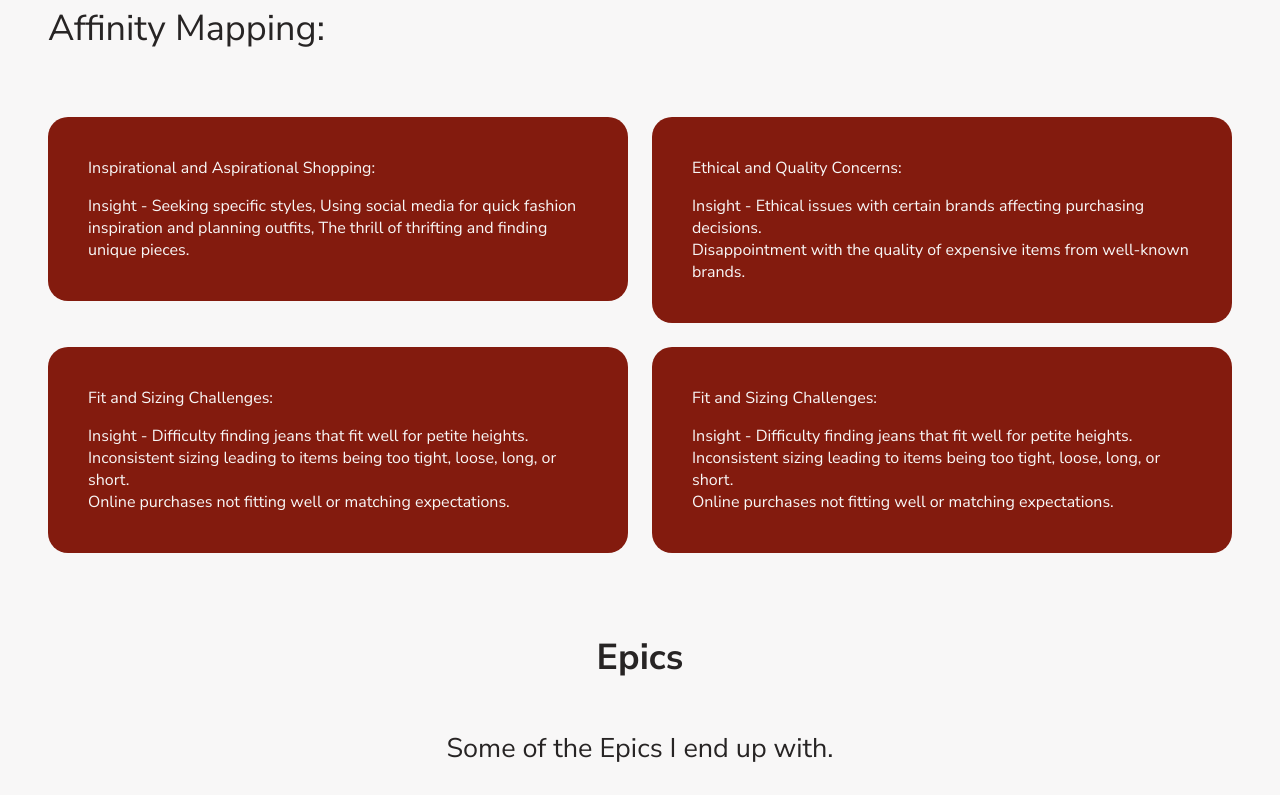
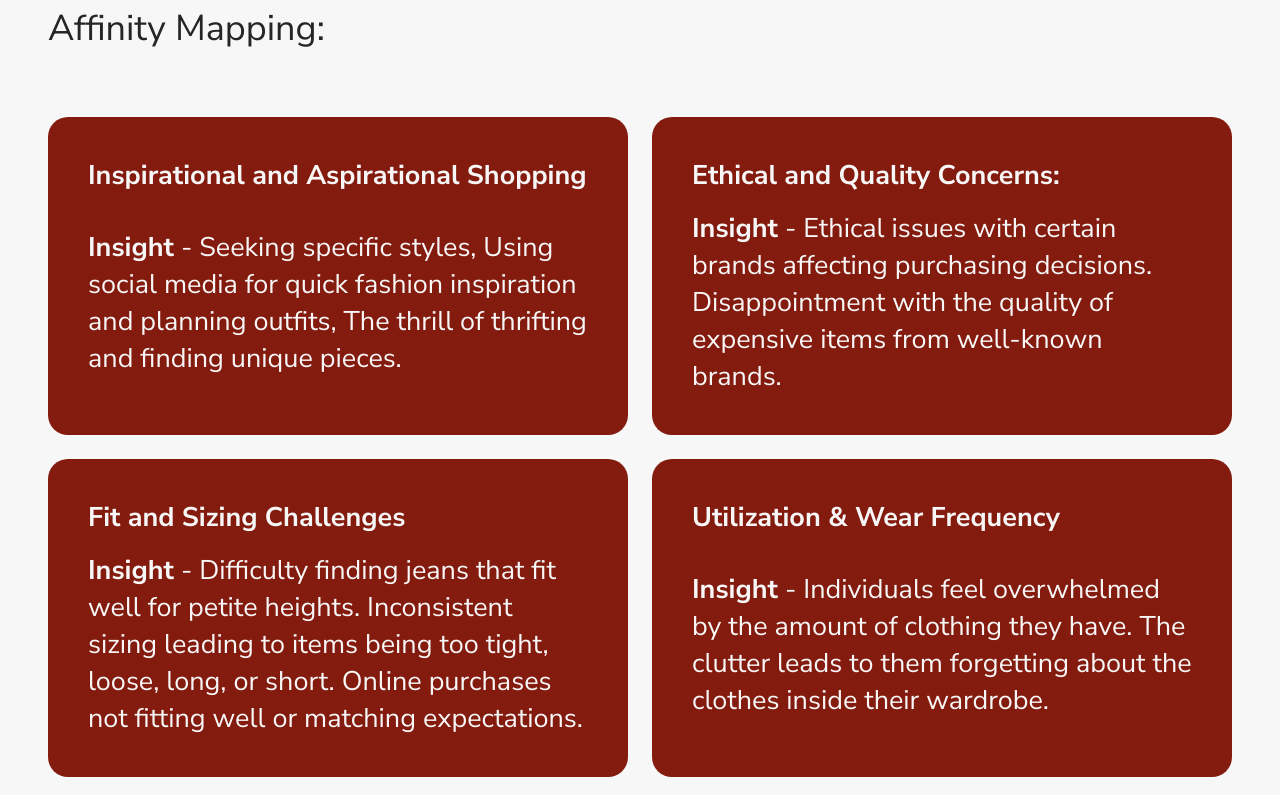
Before and after one commit to clayton-duarte/julias-portfolio-nextjs, a Next.js app: page /work/highkey-app-case-study in a window 1280 px wide. Shown: the part 10065-10860 px from the top of the page. Built offline with nearby package versions, Linux system fonts and the light colour scheme.

Commit message:
feat: ThemesSection ready

```diff
--- a/src/components/highKeySections/ThemesSection.tsx
+++ b/src/components/highKeySections/ThemesSection.tsx
@@ -11,36 +11,36 @@ export default function ThemesSection() {
         <Text.H4 bold={false} m='3rem 0'>
           The following were the core themes and insights that emerged through Affinity Mapping:
         </Text.H4>
-        <Grid xs='1fr 1fr' gap='1.5rem'>
+        <Grid xs='1fr 1fr' align="justify" gap='1.5rem'>
           <Grid bg='PRIMARY' color='WHITE' radius='1.25rem' p='2.5rem'>
-            <Text>Inspirational and Aspirational Shopping:</Text>
-            <Text>
-              Insight - Seeking specific styles, Using social media for quick fashion inspiration and planning outfits, The thrill of thrifting and finding unique pieces.
-            </Text>
+            <Text.H5>Inspirational and Aspirational Shopping</Text.H5>
+            <Text.H5 bold={false}>
+              <Text.Strong>Insight</Text.Strong>{' '}
+              - Seeking specific styles, Using social media for quick fashion inspiration and planning outfits, The thrill of thrifting and finding unique pieces.
+            </Text.H5>
           </Grid>
           <Grid bg='PRIMARY' color='WHITE' radius='1.25rem' p='2.5rem'>
-            <Text>Ethical and Quality Concerns:</Text>
-            <Text>
-              Insight - Ethical issues with certain brands affecting purchasing decisions.
+            <Text.H5>Ethical and Quality Concerns:</Text.H5>
+            <Text.H5 bold={false}>
+              <Text.Strong>Insight</Text.Strong>{' '}
+              - Ethical issues with certain brands affecting purchasing decisions.
               <br />
               Disappointment with the quality of expensive items from well-known brands.
-            </Text>
+            </Text.H5>
           </Grid>
           <Grid bg='PRIMARY' color='WHITE' radius='1.25rem' p='2.5rem'>
-            <Text>Fit and Sizing Challenges:</Text>
-            <Text>
-              Insight - Difficulty finding jeans that fit well for petite heights. Inconsistent sizing leading to items being too tight, loose, long, or short.
-              <br />
-              Online purchases not fitting well or matching expectations.
-            </Text>
+            <Text.H5>Fit and Sizing Challenges</Text.H5>
+            <Text.H5 bold={false}>
+              <Text.Strong>Insight</Text.Strong>{' '}
+              - Difficulty finding jeans that fit well for petite heights. Inconsistent sizing leading to items being too tight, loose, long, or short. Online purchases not fitting well or matching expectations.
+            </Text.H5>
           </Grid>
           <Grid bg='PRIMARY' color='WHITE' radius='1.25rem' p='2.5rem'>
-            <Text>Fit and Sizing Challenges:</Text>
-            <Text>
-              Insight - Difficulty finding jeans that fit well for petite heights. Inconsistent sizing leading to items being too tight, loose, long, or short.
-              <br />
-              Online purchases not fitting well or matching expectations.
-            </Text>
+            <Text.H5>Utilization & Wear Frequency</Text.H5>
+            <Text.H5 bold={false}>
+              <Text.Strong>Insight</Text.Strong>{' '}
+              - Individuals feel overwhelmed by the amount of clothing they have. The clutter leads to them forgetting about the clothes inside their wardrobe.
+            </Text.H5>
           </Grid>
         </Grid>
       </Grid>
```
